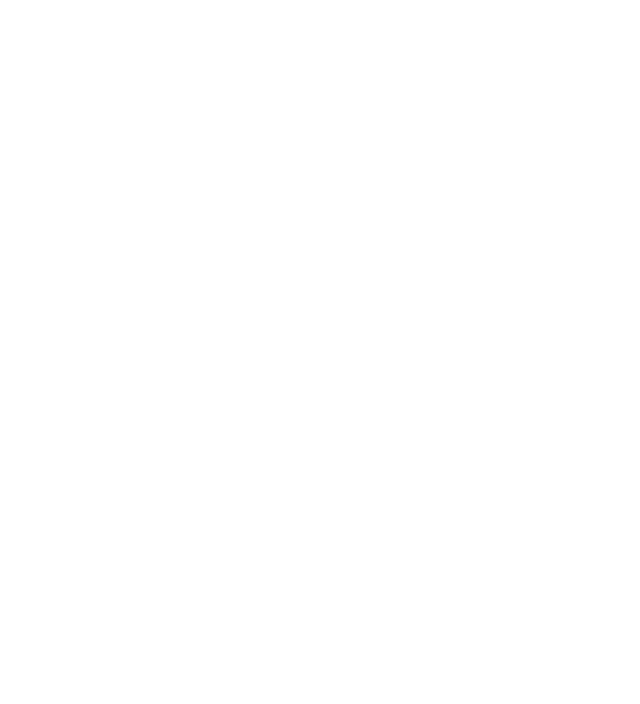
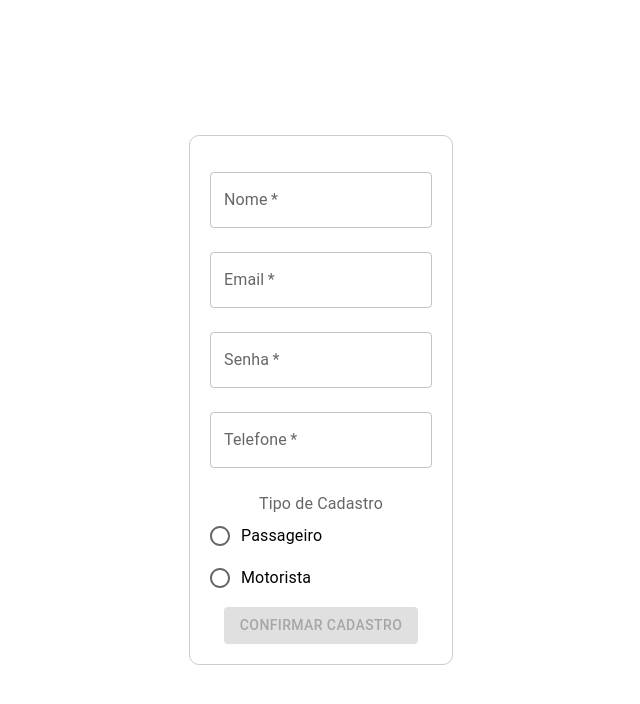
Before and after one commit to felippevianna/gpms, a React (Create React App) app in the folder Frontend/: page /cadastro in a window 1280 px wide. Before the commit this address had no page. Shown: the top 704 px of the page, without its empty margins (319-959 px from the left). Built offline with nearby package versions, Linux system fonts and the light colour scheme.

Commit message:
Inclusão de tela de cadastro Geral

```diff
--- a/Frontend/src/App.js
+++ b/Frontend/src/App.js
@@ -5,6 +5,7 @@
 import Home from './pages/Home';
 import CadastroCarona from './pages/CadastroCarona';
 import ListarCaronas from './pages/ListarCaronas';
+import Cadastro from './pages/Cadastro';
 
 
 function App() {
@@ -15,6 +16,7 @@
           <Route path="/" element={<Home />} />
           <Route path="/carona" element={<CadastroCarona />} />
           <Route path="/listar-caronas" element={<ListarCaronas />}/>
+          <Route path="/cadastro" element={<Cadastro />}/>
         </Routes>
       </BrowserRouter>
   );
--- a/Frontend/src/components/Menu.js
+++ b/Frontend/src/components/Menu.js
@@ -2,15 +2,22 @@
 import MenuButton from '@mui/joy/MenuButton';
 import MenuItem from '@mui/joy/MenuItem';
 import Dropdown from '@mui/joy/Dropdown';
+import Link from '@mui/joy/Link';
 
 const MenuPadrao  = () => {
     return (
     <Dropdown>
         <MenuButton>Menu</MenuButton>
         <Menu>
-        <MenuItem>Buscar Caronas</MenuItem>
-        <MenuItem>Cadastrar Carona</MenuItem>
-        <MenuItem>Meu Perfil</MenuItem>
+            <MenuItem>
+                <Link to="/CadastroCarona">Cadastrar Carona</Link>
+            </MenuItem>
+            <MenuItem>
+                <a href="/ListarCaronas">Buscar Caronas</a>
+            </MenuItem>
+            <MenuItem>
+                <a href="/Login">Login</a>
+            </MenuItem>
         </Menu>
     </Dropdown>
     )
--- /dev/null
+++ b/Frontend/src/pages/Cadastro.js
@@ -0,0 +1,224 @@
+import React, { useState } from 'react';
+import Grid from '@mui/material/Grid';
+import Container from '../components/Container';
+import TextField from '@mui/material/TextField';
+import FormControl from '@mui/material/FormControl';
+import FormLabel from '@mui/material/FormLabel';
+import RadioGroup from '@mui/material/RadioGroup';
+import FormControlLabel from '@mui/material/FormControlLabel';
+import Radio from '@mui/material/Radio';
+import Button from '@mui/material/Button';
+import Box from '@mui/material/Box';
+
+const Cadastro = () => {
+  const [formData, setFormData] = useState({
+    nome: '',
+    email: '',
+    senha: '',
+    telefone: '',
+    tipo: '', // Esta será a opção selecionada: 'passageiro' ou 'motorista'
+    marca: '', // Campos adicionais para motorista
+    modelo: '',
+    placa: '',
+    cor: '',
+    ano: '',
+  });
+
+  const [isMotorista, setIsMotorista] = useState(false); // Estado para controlar se é motorista
+
+  const isFormValid = () => {
+    if (!formData.nome || !formData.email || !formData.senha || !formData.telefone) {
+      return false;
+    }
+    if (isMotorista && (!formData.marca || !formData.modelo || !formData.placa || !formData.cor || !formData.ano)) {
+      return false;
+    }
+    return true;
+  };
+
+  const handleChange = (e) => {
+    const { name, value } = e.target;
+    if (name === 'tipo') {
+      setIsMotorista(value === 'motorista');
+      // Reset dos campos do carro quando mudar de tipo para passageiro
+      if (value === 'passageiro') {
+        setFormData((prevData) => ({
+          ...prevData,
+          marca: '',
+          modelo: '',
+          placa: '',
+          cor: '',
+          ano: '',
+        }));
+      }
+    }
+    setFormData((prevData) => ({
+      ...prevData,
+      [name]: value,
+    }));
+  };
+
+  const handleSubmit = (e) => {
+    e.preventDefault();
+    console.log(formData);
+    //  enviar os dados para a API
+  };
+
+  return (
+    <Container>
+      <Grid container spacing={2} justifyContent="center">
+        <Grid item xs={12} md={6}>
+          <Box
+            sx={{
+              border: '1px solid #ccc',
+              borderRadius: '10px',
+              padding: '20px',
+              textAlign: 'center',
+            }}
+          >
+            <form onSubmit={handleSubmit}>
+              <TextField
+                fullWidth
+                variant="outlined"
+                margin="normal"
+                id="nome"
+                name="nome"
+                label="Nome"
+                value={formData.nome}
+                onChange={handleChange}
+                required
+              />
+              <TextField
+                fullWidth
+                variant="outlined"
+                margin="normal"
+                id="email"
+                name="email"
+                type="email"
+                label="Email"
+                value={formData.email}
+                onChange={handleChange}
+                required
+              />
+              <TextField
+                fullWidth
+                variant="outlined"
+                margin="normal"
+                id="senha"
+                name="senha"
+                type="password"
+                label="Senha"
+                value={formData.senha}
+                onChange={handleChange}
+                required
+              />
+              <TextField
+                fullWidth
+                variant="outlined"
+                margin="normal"
+                id="telefone"
+                name="telefone"
+                label="Telefone"
+                value={formData.telefone}
+                onChange={handleChange}
+                required
+              />
+              <FormControl component="fieldset" margin="normal">
+                <FormLabel component="legend">Tipo de Cadastro</FormLabel>
+                <RadioGroup
+                  aria-label="tipo"
+                  name="tipo"
+                  value={formData.tipo}
+                  onChange={handleChange}
+                  row
+                >
+                  <FormControlLabel
+                    value="passageiro"
+                    control={<Radio />}
+                    label="Passageiro"
+                  />
+                  <FormControlLabel
+                    value="motorista"
+                    control={<Radio />}
+                    label="Motorista"
+                  />
+                </RadioGroup>
+              </FormControl>
+
+              {isMotorista && (
+                <>
+                  <TextField
+                    fullWidth
+                    variant="outlined"
+                    margin="normal"
+                    id="marca"
+                    name="marca"
+                    label="Marca"
+                    value={formData.marca}
+                    onChange={handleChange}
+                    required
+                  />
+                  <TextField
+                    fullWidth
+                    variant="outlined"
+                    margin="normal"
+                    id="modelo"
+                    name="modelo"
+                    label="Modelo"
+                    value={formData.modelo}
+                    onChange={handleChange}
+                    required
+                  />
+                  <TextField
+                    fullWidth
+                    variant="outlined"
+                    margin="normal"
+                    id="placa"
+                    name="placa"
+                    label="Placa"
+                    value={formData.placa}
+                    onChange={handleChange}
+                    required
+                  />
+                  <TextField
+                    fullWidth
+                    variant="outlined"
+                    margin="normal"
+                    id="cor"
+                    name="cor"
+                    label="Cor"
+                    value={formData.cor}
+                    onChange={handleChange}
+                    required
+                  />
+                  <TextField
+                    fullWidth
+                    variant="outlined"
+                    margin="normal"
+                    id="ano"
+                    name="ano"
+                    label="Ano"
+                    value={formData.ano}
+                    onChange={handleChange}
+                    required
+                  />
+                </>
+              )}
+
+              <Button
+                type="submit"
+                variant="contained"
+                color="primary"
+                disabled={!isFormValid()}
+              >
+                Confirmar Cadastro
+              </Button>
+            </form>
+          </Box>
+        </Grid>
+      </Grid>
+    </Container>
+  );
+};
+
+export default Cadastro;
--- a/Frontend/src/pages/Login.js
+++ b/Frontend/src/pages/Login.js
@@ -1,3 +1,4 @@
+import React, { useState } from 'react';
 import Grid from '@mui/joy/Grid';
 import Container from '../components/Container';
 import Input from '@mui/joy/Input';
@@ -8,27 +9,61 @@
 import Link from '@mui/joy/Link';
 
 const Login = () => {
+  const [username, setUsername] = useState('');
+  const [password, setPassword] = useState('');
+
+  const handleSubmit = (e) => {
+    e.preventDefault();
+
+    // Verifica se ambos os campos estão preenchidos
+    if (username.trim() === '' || password.trim() === '') {
+      alert('Por favor, preencha todos os campos!');
+      return;
+    }
+
+    // Aqui você pode adicionar lógica para enviar os dados do formulário
+    console.log('Usuário:', username);
+    console.log('Senha:', password);
+  };
+
+  const handleUsernameChange = (e) => {
+    setUsername(e.target.value);
+  };
+
+  const handlePasswordChange = (e) => {
+    setPassword(e.target.value);
+  };
+
   return (
     <Container>
       <Box container spacing={1} sx={{ flexGrow: 1, p: 5, border: '1px ridge grey', borderRadius: 10 }}>
         <h2>Login</h2>
 
         <Grid xs={6} md={12}>
-        <form>
+          <form onSubmit={handleSubmit}>
             <Stack spacing={2}>
 
               <p>Usuário:</p>
-            <Input placeholder="Nome de usuário ou email" />
+              <Input
+                placeholder="Email"
+                value={username}
+                onChange={handleUsernameChange}
+              />
 
               <p>Senha:</p>
-            <Input type="password" placeholder="Senha" />
+              <Input
+                type="password"
+                placeholder="Senha"
+                value={password}
+                onChange={handlePasswordChange}
+              />
 
-            <Button type="submit">Entrar</Button>
+              <Button type="submit" disabled={!username || !password}>Entrar</Button>
 
               <Divider />
               <Box sx={{ display: 'flex', gap: 1, alignItems: 'center', flexWrap: 'wrap' }}>
                 <p>Não tem uma conta?</p>
-              <Link>Cadastre-se</Link>
+                <a href="/cadastro">Cadastre-se</a>
               </Box>
 
             </Stack>
@@ -36,7 +71,6 @@
         </Grid>
       </Box>
     </Container>
-
   );
 };
 
```
Lines whose indentation alone changed are shown as unchanged.
